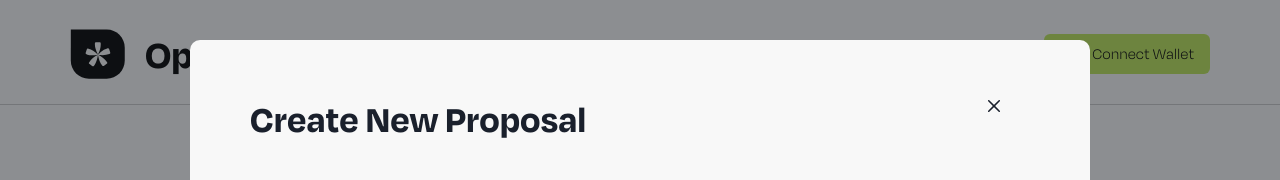
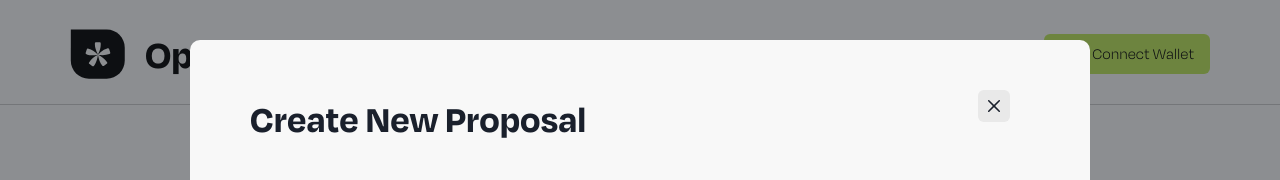
Before and after one commit to iamAbayomi/dao-open-challenge, a Next.js app: page /dao in a window 1280 px wide. Shown: the top 180 px of the page. Built offline with nearby package versions, Linux system fonts and the light colour scheme.

Commit message:
feat: add proposal component

```diff
--- a/components/Button/ForwardButton/index.tsx
+++ b/components/Button/ForwardButton/index.tsx
@@ -12,7 +12,7 @@ const ForwardButton = ({ text, onClick, width, padding }: Props) => {
   return (
     <Button
       width={width ? width : "max-content"}
-      p={padding ?? "22px 50px"}
+      p={padding ? padding : "22px 50px"}
       background={"#C2EC5B"}
       gap={"14px"}
       _focus={{ bg: "#C2EC5B" }}
--- a/components/Proposal/index.tsx
+++ b/components/Proposal/index.tsx
@@ -23,7 +23,10 @@ const Proposal = ({ onClose, children }: IProps) => {
           <Text fontSize={"38px"} fontWeight={"700"}>
             Create New Proposal
           </Text>
-          <CloseButton onClick={onClose} />
+          <CloseButton
+            background={" rgba(217, 217, 217, 0.5)"}
+            onClick={onClose}
+          />
         </Box>
 
         <Box display={"flex"} gap={"5"} mt={"70px"}>
@@ -82,10 +85,10 @@ const Proposal = ({ onClose, children }: IProps) => {
             <WhiteButton text="Save Draft" />
           </Box>
         ) : (
-          <Box margin={"45px auto "} w={"100%"} maxW={"300px"}>
+          <Box margin={"45px auto "} w={"100%"} maxW={"200px"}>
             <ForwardButton
               width="100%"
-              padding="26px 110px"
+              padding="26px 10px"
               text="Submit"
               onClick={onClose}
             />
```
